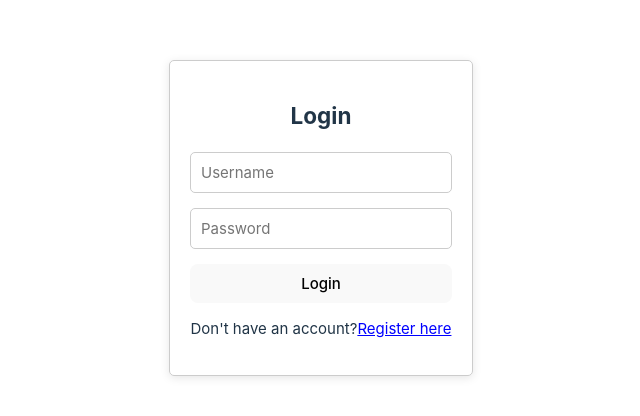
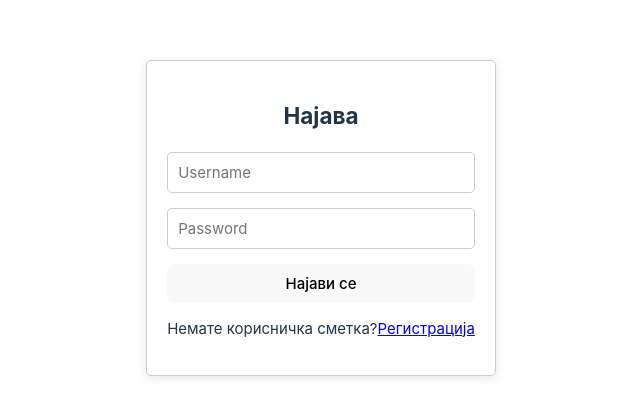
Before and after one commit to DimeJovanovski/examScheduler, a React (Vite) app in the folder frontend/: page / in a window 1280 px wide. Shown: the part 182-598 px from the top of the page, without its empty margins (319-959 px from the left). Built offline with nearby package versions, Linux system fonts and the light colour scheme.

Commit message:
Fixed the /login and /register paths logic

```diff
--- a/frontend/src/App.jsx
+++ b/frontend/src/App.jsx
@@ -66,6 +66,7 @@ function App() {
     localStorage.removeItem('jwt');
     localStorage.removeItem('role');
     setAuthenticated(false);
+    navigate('/login');
   };
 
   // Function to toggle to the Register component
--- a/frontend/src/Login.jsx
+++ b/frontend/src/Login.jsx
@@ -1,9 +1,11 @@
 import React, { useState } from 'react';
 import { login } from './api/api'; // Make sure you have a login function in your api.js
+import { useNavigate } from 'react-router-dom';
 
 function Login({ setAuthenticated, onRegisterClick }) {
   const [credentials, setCredentials] = useState({ username: '', password: '' });
   const [error, setError] = useState('');
+  const navigate = useNavigate(); // For navigating programmatically
 
   const handleInputChange = (e) => {
     const { name, value } = e.target;
@@ -19,17 +21,24 @@ function Login({ setAuthenticated, onRegisterClick }) {
         console.log('Role: ', response.data.role);
         console.log('Token stored:', response.data.jwt);
         setAuthenticated(true);
+        navigate('/');
     } catch (error) {
         setError('Invalid username or password');
         console.error("Login failed:", error);
     }
-};
+  };
+
+  // Navigate to register handler
+  const navigateToRegister = () => {
+    onRegisterClick();
+    navigate('/register');
+  };
 
 
 
   return (
     <div className="login-container">
-      <h2>Login</h2>
+      <h2>Најава</h2>
       {error && <p className="error">{error}</p>}
       <form onSubmit={handleLogin}>
         <input
@@ -48,12 +57,12 @@ function Login({ setAuthenticated, onRegisterClick }) {
           placeholder="Password"
           required
         />
-        <button type="submit">Login</button>
+        <button type="submit">Најави се</button>
       </form>
       <p>
-        Don't have an account?
-        <span onClick={onRegisterClick} style={{ cursor: 'pointer', color: 'blue', textDecoration: 'underline' }}>
-          Register here
+        Немате корисничка сметка?
+        <span onClick={navigateToRegister} style={{ cursor: 'pointer', color: 'blue', textDecoration: 'underline' }}>
+          Регистрација
         </span>
       </p>
     </div>
--- a/frontend/src/Register.jsx
+++ b/frontend/src/Register.jsx
@@ -1,9 +1,11 @@
 import React, { useState } from 'react';
 import { register } from './api/api'; // Make sure you have a register function in your api.js
+import { useNavigate } from 'react-router-dom';
 
 function Register({ onBack }) {
   const [userInfo, setUserInfo] = useState({ username: '', password: '', role: 'USER' });
   const [message, setMessage] = useState('');
+  const navigate = useNavigate(); // For navigating programmatically
 
   const handleInputChange = (e) => {
     const { name, value } = e.target;
@@ -20,11 +22,18 @@ function Register({ onBack }) {
       setMessage('Registration failed: ' + error.response.data);
       console.error("Registration failed:", error);
     }
+    navigate('/login');
+  };
+
+  // Navigate to login handler
+  const navigateToLogin = () => {
+    onBack();
+    navigate('/login');
   };
 
   return (
     <div className="register-container">
-      <h2>Register</h2>
+      <h2>Регистрација</h2>
       {message && <p className="message">{message}</p>}
       <form onSubmit={handleRegister}>
         <input
@@ -44,10 +53,13 @@ function Register({ onBack }) {
           required
         />
         <input type="hidden" name="role" value={userInfo.role} />
-        <button type="submit">Register</button>
+        <button type="submit">Регистрирај се</button>
       </form>
       <p>
-        Already have an account? <span onClick={onBack} style={{ cursor: 'pointer', color: 'blue', textDecoration: 'underline' }}>Back to Login</span>
+        Веќе имате корисничка сметка?
+        <span onClick={navigateToLogin} style={{ cursor: 'pointer', color: 'blue', textDecoration: 'underline' }}>
+          Најава
+        </span>
       </p>
     </div>
   );
```
